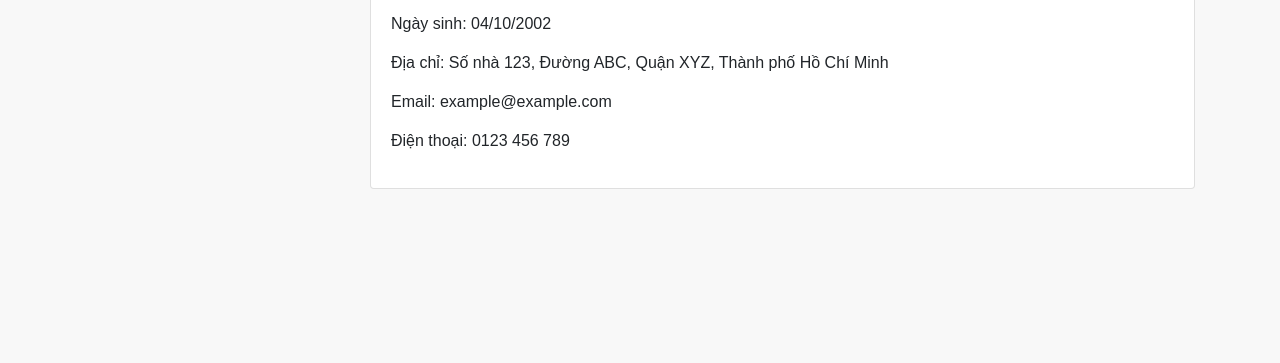
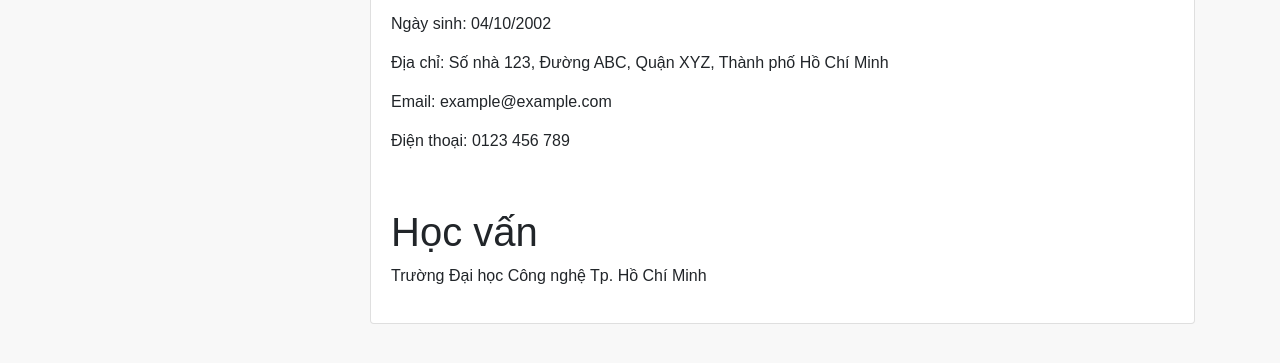
Before and after one commit to kietdang8856/kietdang.io, a plain HTML site: page index.html in a window 1280 px wide. Shown: the part 217-580 px from the top of the page. Drawn offline with nearby package versions, Linux system fonts and the light colour scheme; a script that the page names is missing.

Commit message:
Them Thong tin hoc van

```diff
--- a/index.html
+++ b/index.html
@@ -29,6 +29,11 @@
                             <p>Email: example@example.com</p>
                             <p>Điện thoại: 0123 456 789</p>
                         </div>
+                        <div class="card-body">
+                            <h1>Học vấn</h1>
+                            <p>Trường Đại học Công nghệ Tp. Hồ Chí Minh</p>
+
+                        </div>
                     </div>
                 </div>
             </div>
```
